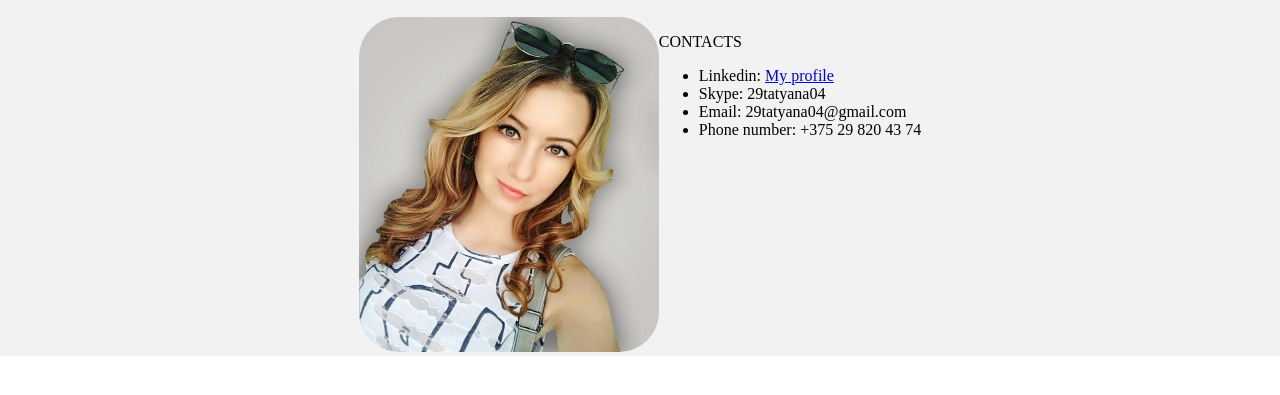
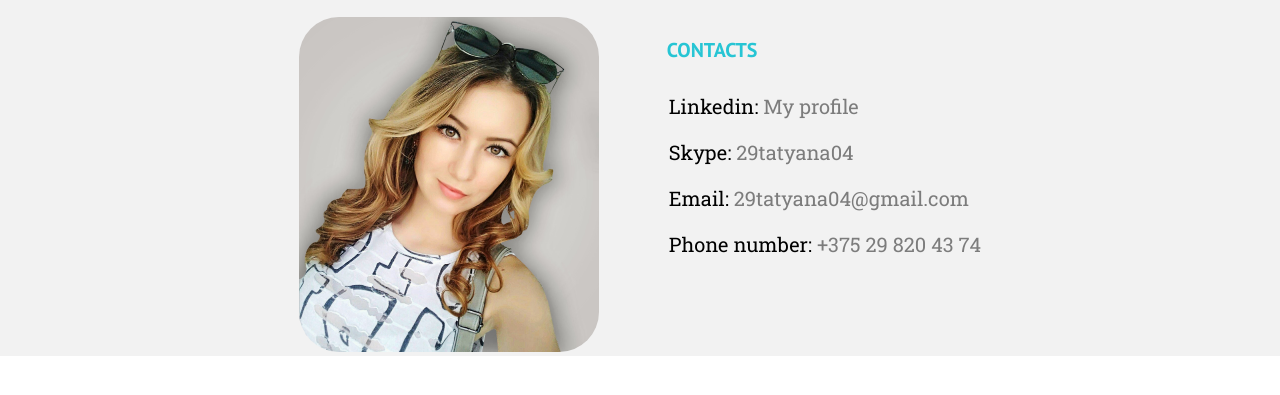
Before and after one commit to Tanya98/codejam2, a plain HTML site: page index.html in a window 1280 px wide. Shown: the part 121-516 px from the top of the page. Drawn offline with Linux system fonts and the light colour scheme.

Commit message:
style: description some styles for contacts blocks

```diff
--- a/style.css
+++ b/style.css
@@ -1,6 +1,7 @@
 :root {
     --main-bg-color: brown;
-    --color-text:#27c5d4;
+    --color-subtitle: #27c5d4;
+    --color-text: #7c7c7c;
 }
 
 body {
@@ -28,7 +29,7 @@ h1 {
 }
 
 .title {
-    color: var(--color-text);
+    color: var(--color-subtitle);
 }
 
 .img-avatar {
@@ -46,3 +47,37 @@ h1 {
     display: flex;
     flex-wrap: wrap;
 }
+
+.contacts {
+    margin-left: 30px;
+}
+
+.subtitle {
+    color: var(--color-subtitle);
+    font-family: "PT Sans", sans-serif;
+    font-size: 20px;
+    margin-left: 38px;
+}
+
+ul {
+    list-style: none;
+}
+
+li {
+    font-family: 'Roboto Slab', serif;
+    font-size: 20px;
+    padding: 10px 0px 10px 0px;
+}
+
+a {
+    text-decoration: none;
+    transition: all 0.3s;
+}
+
+a.contact-text:hover {
+    color: var(--color-subtitle);
+}
+
+li .contact-text {
+    color: var(--color-text);
+}
```
